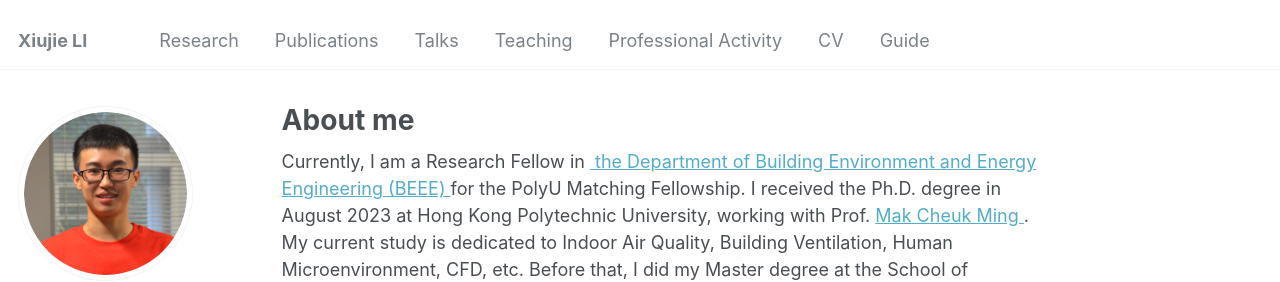
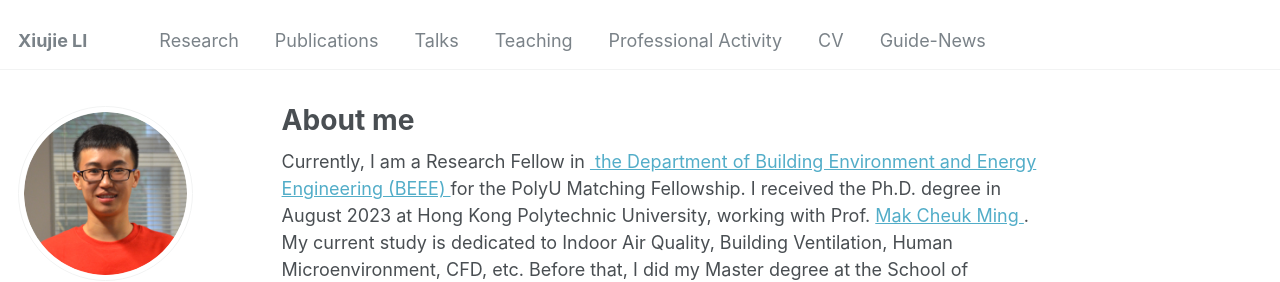
Before and after one commit to XiujieLI/XiujieLI.github.io, a Jekyll site: the page built from _pages/about.md, in a window 1280 px wide. Shown: the top 282 px of the page. Built offline with Jekyll 4.4.1, drawn with Linux system fonts in a browser that asks for light colours; some web fonts are replaced.

Commit message:
Update navigation.yml

```diff
--- a/_data/navigation.yml
+++ b/_data/navigation.yml
@@ -23,5 +23,5 @@ main:
   - title: "CV"
     url: /cv/
 
-  - title: "Guide"
+  - title: "Guide-News"
     url: /markdown/
```
